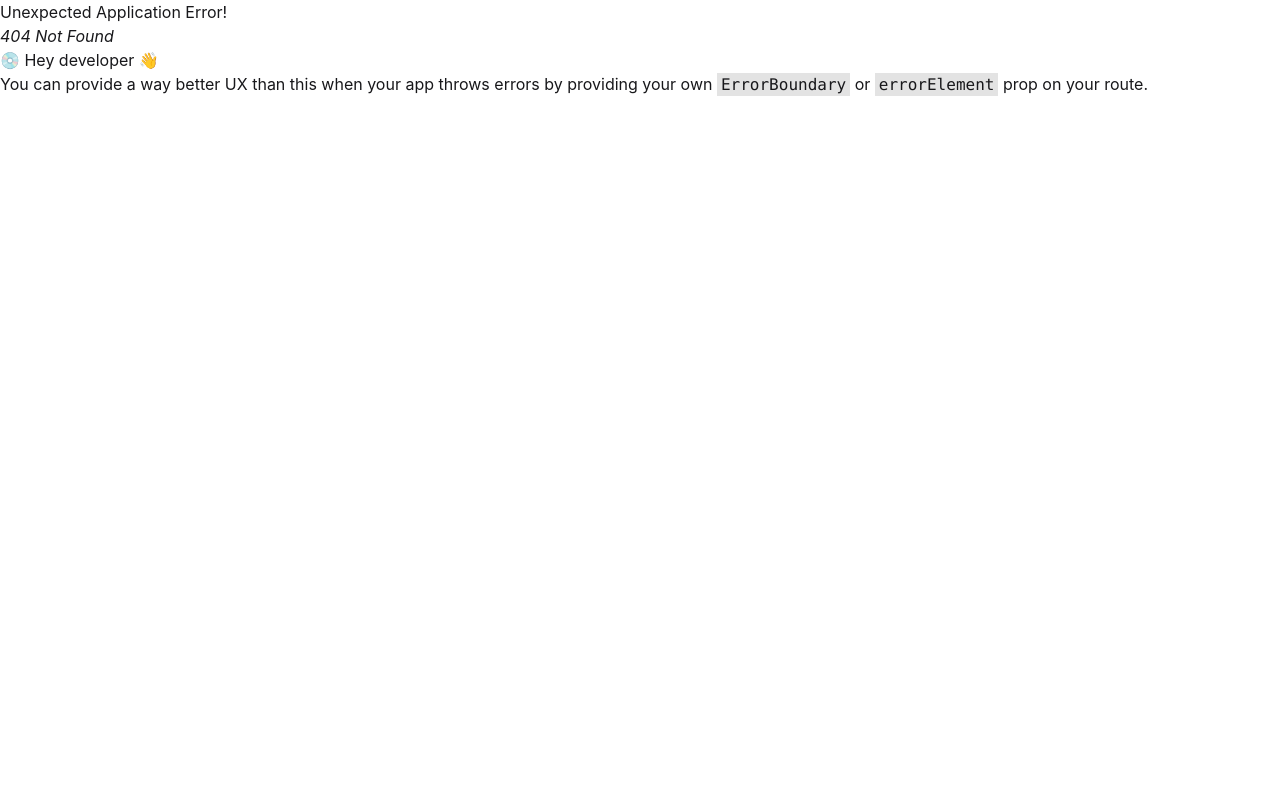
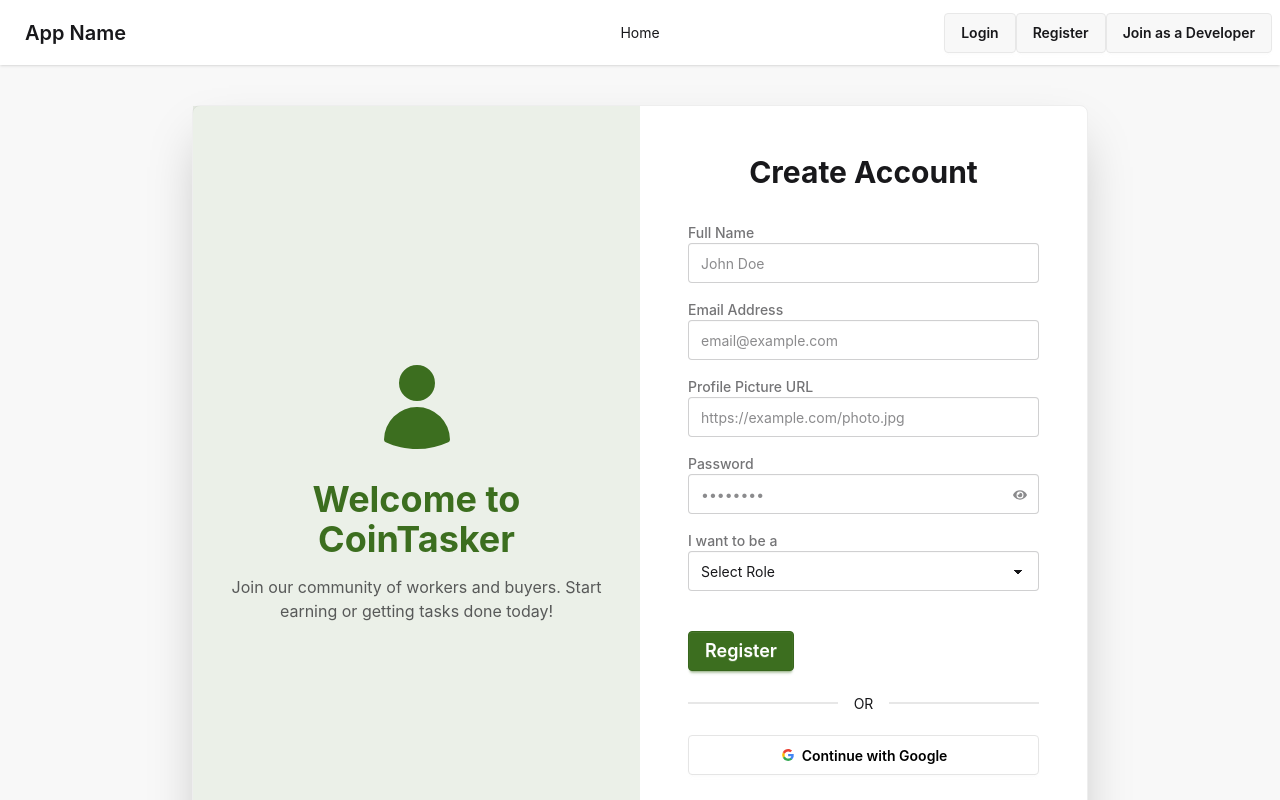
Before and after one commit to jihanurrahman33/CoinTasker---Micro-Tasking-Platform-Client, a React (Vite) app: page /register in a window 1280 px wide. Before the commit this address had no page. Shown: the top 800 px of the page. Built offline with nearby package versions, Linux system fonts and the light colour scheme.

Commit message:
feat: Implement authentication pages (Login, Register), add new routes, configure DaisyUI, and include related dependencies.

```diff
--- a/package.json
+++ b/package.json
@@ -17,6 +17,9 @@
     "framer-motion": "^12.23.26",
     "react": "^19.2.0",
     "react-dom": "^19.2.0",
+    "react-hook-form": "^7.70.0",
+    "react-icons": "^5.5.0",
+    "react-responsive-carousel": "^3.2.23",
     "react-router": "^7.11.0",
     "tailwindcss": "^4.1.18"
   },
--- a/src/index.css
+++ b/src/index.css
@@ -1,7 +1,9 @@
 @import "tailwindcss";
 @import url('https://fonts.googleapis.com/css2?family=Inter:wght@100..900&display=swap');
 
-@plugin "daisyui";
+@plugin "daisyui" {
+   themes: light --default;
+ }
 
 @plugin "daisyui/theme" {
   name: "light";
--- /dev/null
+++ b/src/pages/auth/Login/Login.jsx
@@ -0,0 +1,7 @@
+import React from "react";
+
+const Login = () => {
+  return <div>Login Page</div>;
+};
+
+export default Login;
--- /dev/null
+++ b/src/pages/auth/Register/Register.jsx
@@ -0,0 +1,253 @@
+import React, { useState } from "react";
+import { Link } from "react-router";
+import { useForm } from "react-hook-form";
+import { FaGoogle, FaEye, FaEyeSlash } from "react-icons/fa";
+
+const Register = () => {
+  const {
+    register,
+    handleSubmit,
+    formState: { errors },
+  } = useForm();
+  const [showPassword, setShowPassword] = useState(false);
+
+  const onSubmit = (data) => {
+    console.log(data);
+    // Handle registration logic here
+  };
+
+  return (
+    <div className="min-h-screen flex justify-center items-center bg-base-200 py-10 px-4">
+      <div className="card lg:card-side bg-base-100 shadow-2xl max-w-4xl w-full border border-base-300">
+        {/* Left Side - Image/Info (Optional visual enhancement) */}
+        <div className="w-full lg:w-1/2 bg-primary/10 flex flex-col justify-center items-center p-8 text-center hidden lg:flex">
+          <div className="mb-6">
+            <svg
+              xmlns="http://www.w3.org/2000/svg"
+              viewBox="0 0 24 24"
+              fill="currentColor"
+              className="w-24 h-24 text-primary"
+            >
+              <path
+                fillRule="evenodd"
+                d="M7.5 6a4.5 4.5 0 119 0 4.5 4.5 0 01-9 0zM3.751 20.105a8.25 8.25 0 0116.498 0 .75.75 0 01-.437.695A18.683 18.683 0 0112 22.5c-2.786 0-5.433-.608-7.812-1.7a.75.75 0 01-.437-.695z"
+                clipRule="evenodd"
+              />
+            </svg>
+          </div>
+          <h2 className="text-4xl font-bold text-primary mb-4">
+            Welcome to CoinTasker
+          </h2>
+          <p className="text-base-content/70">
+            Join our community of workers and buyers. Start earning or getting
+            tasks done today!
+          </p>
+        </div>
+
+        {/* Right Side - Form */}
+        <div className="card-body w-full lg:w-1/2 p-8 lg:p-12">
+          <h2 className="text-3xl font-bold text-center mb-6">
+            Create Account
+          </h2>
+
+          <form
+            onSubmit={handleSubmit(onSubmit)}
+            className="flex flex-col gap-4"
+          >
+            {/* Name */}
+            <div className="form-control">
+              <label className="label">
+                <span className="label-text font-medium">Full Name</span>
+              </label>
+              <input
+                type="text"
+                placeholder="John Doe"
+                className={`input input-bordered w-full ${
+                  errors.name ? "input-error" : ""
+                }`}
+                {...register("name", { required: "Name is required" })}
+              />
+              {errors.name && (
+                <span className="text-error text-sm mt-1">
+                  {errors.name.message}
+                </span>
+              )}
+            </div>
+
+            {/* Email */}
+            <div className="form-control">
+              <label className="label">
+                <span className="label-text font-medium">Email Address</span>
+              </label>
+              <input
+                type="email"
+                placeholder="email@example.com"
+                className={`input input-bordered w-full ${
+                  errors.email ? "input-error" : ""
+                }`}
+                {...register("email", {
+                  required: "Email is required",
+                  pattern: {
+                    value: /^[A-Z0-9._%+-]+@[A-Z0-9.-]+\.[A-Z]{2,}$/i,
+                    message: "Invalid email address",
+                  },
+                })}
+              />
+              {errors.email && (
+                <span className="text-error text-sm mt-1">
+                  {errors.email.message}
+                </span>
+              )}
+            </div>
+
+            {/* Profile Picture URL */}
+            <div className="form-control">
+              <label className="label">
+                <span className="label-text font-medium">
+                  Profile Picture URL
+                </span>
+              </label>
+              <input
+                type="url"
+                placeholder="https://example.com/photo.jpg"
+                className={`input input-bordered w-full ${
+                  errors.photoURL ? "input-error" : ""
+                }`}
+                {...register("photoURL", {
+                  required: "Profile picture URL is required",
+                })}
+              />
+              {errors.photoURL && (
+                <span className="text-error text-sm mt-1">
+                  {errors.photoURL.message}
+                </span>
+              )}
+            </div>
+
+            {/* Password */}
+            <div className="form-control">
+              <label className="label">
+                <span className="label-text font-medium">Password</span>
+              </label>
+              <div className="relative">
+                <input
+                  type={showPassword ? "text" : "password"}
+                  placeholder="••••••••"
+                  className={`input input-bordered w-full pr-10 ${
+                    errors.password ? "input-error" : ""
+                  }`}
+                  {...register("password", {
+                    required: "Password is required",
+                    minLength: {
+                      value: 6,
+                      message: "Password must be at least 6 characters",
+                    },
+                    pattern: {
+                      value:
+                        /^(?=.*[a-z])(?=.*[A-Z])(?=.*\d)(?=.*[@$!%*?&])[A-Za-z\d@$!%*?&]{6,}$/,
+                      message:
+                        "Must contain uppercase, lowercase, number, and special char",
+                    },
+                  })}
+                />
+                <button
+                  type="button"
+                  className="absolute right-3 top-3.5 text-base-content/50 hover:text-base-content"
+                  onClick={() => setShowPassword(!showPassword)}
+                >
+                  {showPassword ? <FaEyeSlash /> : <FaEye />}
+                </button>
+              </div>
+              {errors.password && (
+                <span className="text-error text-sm mt-1">
+                  {errors.password.message}
+                </span>
+              )}
+            </div>
+
+            {/* Role Selection */}
+            <div className="form-control">
+              <label className="label">
+                <span className="label-text font-medium">I want to be a</span>
+              </label>
+              <select
+                className={`select select-bordered w-full ${
+                  errors.role ? "select-error" : ""
+                }`}
+                defaultValue=""
+                {...register("role", { required: "Please select a role" })}
+              >
+                <option value="" disabled>
+                  Select Role
+                </option>
+                <option value="worker">Worker</option>
+                <option value="buyer">Buyer</option>
+              </select>
+              {errors.role && (
+                <span className="text-error text-sm mt-1">
+                  {errors.role.message}
+                </span>
+              )}
+            </div>
+
+            {/* Submit Button */}
+            <div className="form-control mt-6">
+              <button
+                type="submit"
+                className="btn btn-primary text-white text-lg"
+              >
+                Register
+              </button>
+            </div>
+          </form>
+
+          <div className="divider">OR</div>
+
+          {/* Google Login */}
+          <button className="btn bg-white text-black border-[#e5e5e5]">
+            <svg
+              aria-label="Google logo"
+              width="16"
+              height="16"
+              xmlns="http://www.w3.org/2000/svg"
+              viewBox="0 0 512 512"
+            >
+              <g>
+                <path d="m0 0H512V512H0" fill="#fff"></path>
+                <path
+                  fill="#34a853"
+                  d="M153 292c30 82 118 95 171 60h62v48A192 192 0 0190 341"
+                ></path>
+                <path
+                  fill="#4285f4"
+                  d="m386 400a140 175 0 0053-179H260v74h102q-7 37-38 57"
+                ></path>
+                <path
+                  fill="#fbbc02"
+                  d="m90 341a208 200 0 010-171l63 49q-12 37 0 73"
+                ></path>
+                <path
+                  fill="#ea4335"
+                  d="m153 219c22-69 116-109 179-50l55-54c-78-75-230-72-297 55"
+                ></path>
+              </g>
+            </svg>
+            Continue with Google
+          </button>
+
+          <p className="text-center mt-6">
+            Already have an account?{" "}
+            <Link
+              to="/login"
+              className="text-primary font-bold hover:underline"
+            >
+              Login
+            </Link>
+          </p>
+        </div>
+      </div>
+    </div>
+  );
+};
+
+export default Register;
```
Also changed, not shown: src/router/router.jsx (+18 -0 lines), 1 other file (tests, documents, lock files or other folders).
